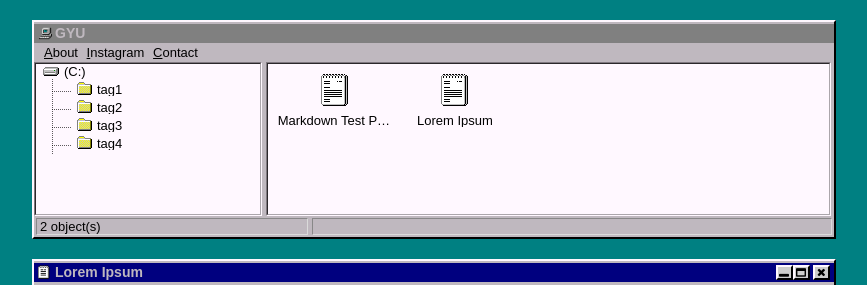
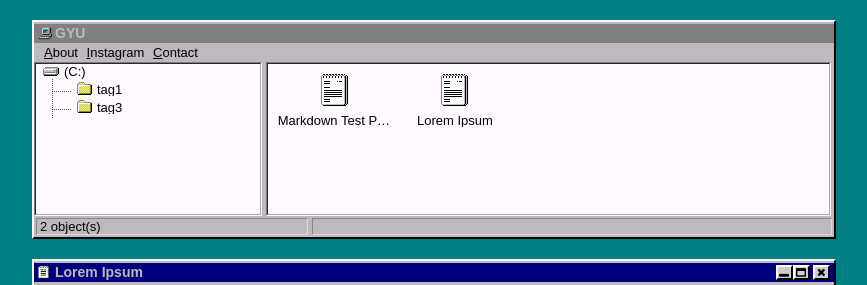
Before and after one commit to likegyu/gyu, a Jekyll site: the page built from _posts/2017-08-31-lorem-ipsum.md, in a window 1280 px wide. Shown: the top 285 px of the page, without its empty margins (206-1073 px from the left). Built offline with Jekyll 4.4.1, drawn with Linux system fonts in a browser that asks for light colours.

Commit message:
Update 2017-08-31-lorem-ipsum.md

```diff
--- a/_posts/2017-08-31-lorem-ipsum.md
+++ b/_posts/2017-08-31-lorem-ipsum.md
@@ -1,7 +1,7 @@
 ---
 layout: default
 title: "Lorem Ipsum"
-tags: tag1 tag2 tag3 tag4
+tags: tag1
 ---
 
 ## Lorem Ipsum
```
